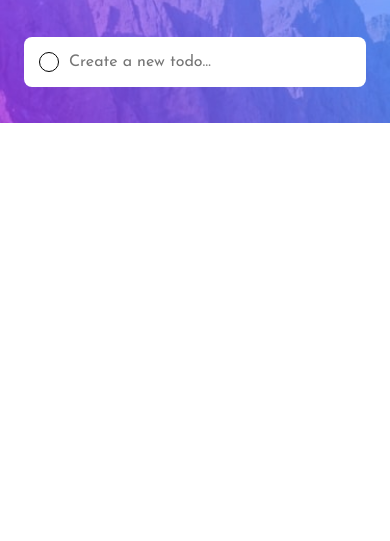
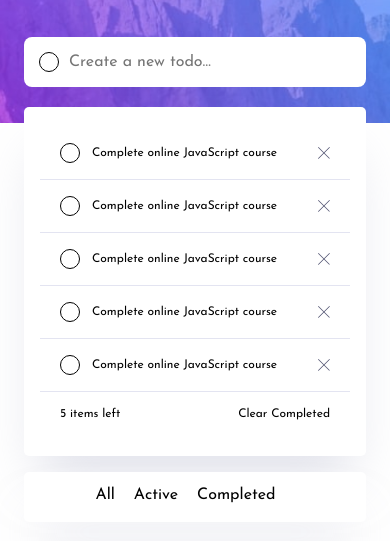
Before and after one commit to bauzhadze97/TODO-APP, a plain HTML site: page index.html in a window 390 px wide. Shown: the part 77-618 px from the top of the page. Drawn offline with Linux system fonts and the light colour scheme.

Commit message:
feat: addedd markup for mobile light version

```diff
--- a/index.html
+++ b/index.html
@@ -19,8 +19,43 @@
     <button></button>
     <input type="text" placeholder="Create a new todo…">
   </div>
+</header>
+<main>
 
-</header>
-<main></main>
+    <li>
+      <h2><button></button>Complete online JavaScript course</h2>
+    <img src="./images/close.png" class="remove">
+    </li>
+    <div class="line"></div>
+    <li>
+      <h2><button></button>Complete online JavaScript course</h2>
+    <img src="./images/close.png" class="remove">
+    </li>
+    <div class="line"></div>
+    <li>
+      <h2><button></button>Complete online JavaScript course</h2>
+    <img src="./images/close.png" class="remove">
+    </li>
+    <div class="line"></div>
+    <li>
+      <h2><button></button>Complete online JavaScript course</h2>
+    <img src="./images/close.png" class="remove">
+    </li>
+    <div class="line"></div>
+    <li>
+      <h2><button></button>Complete online JavaScript course</h2>
+    <img src="./images/close.png" class="remove">
+    </li>
+    <div class="line"></div>
+    <div class="todobottom">
+      <p>5 items left</p>
+      <p>Clear Completed</p>
+    </div>
+ </main>
+<div class="filter">
+  <p>All</p>
+  <p>Active</p>
+  <p>Completed</p>
+</div>
 </body>
 </html>
--- a/style.scss
+++ b/style.scss
@@ -50,3 +50,67 @@ header {
         }
     }
 }
+main {
+    margin: -16px 24px 0 24px;
+    background: #FFFFFF;
+    box-shadow: 0px 35px 50px -15px rgba(194, 195, 214, 0.5);
+    border-radius: 5px;
+    padding: 20px 16px;
+    & .todobottom{
+        display: flex;
+        justify-content: space-between;
+        padding: 16px 20px 16px 20px;
+        & p{
+            font-size: 12px;
+            font-weight: 400;
+        }
+    }
+    & .line{
+        height: 1px;
+        background-color: #E3E4F1;
+    }
+        & li {
+            list-style: none;
+            display: flex;
+            align-items: center;
+            padding: 16px 20px;
+            justify-content: space-between;
+            & h2 {
+                font-size: 12px;
+                font-weight: 400;
+                display: flex;
+                align-items: center;
+            }
+            & button {
+                border: 1px solid;
+                height: 20px;
+                width: 20px;
+                outline: none;
+                border-radius: 50%;
+                background: none;
+                margin-right: 12px;
+                cursor: pointer;
+                &:active {
+                    background: linear-gradient(135deg, #55DDFF 0%, #C058F3 100%);
+                    border: none;
+                }
+            }
+            & .remove {
+                width: 12px;
+                height: 12px;
+            }
+        }
+    }
+    .filter{
+        display: flex;
+        justify-content: center;
+        align-items: center;
+        background: #FFFFFF;
+        box-shadow: 0px 35px 50px -15px rgba(194, 195, 214, 0.5);
+        border-radius: 5px;
+        margin: 16px 24px 0 24px;
+        padding: 15px 0 19px 0;
+        & p{
+            margin-right: 19px;
+        }
+    }
```
Also changed, not shown: images/close.png (added), script.js (added), style.css, 1 other file.
